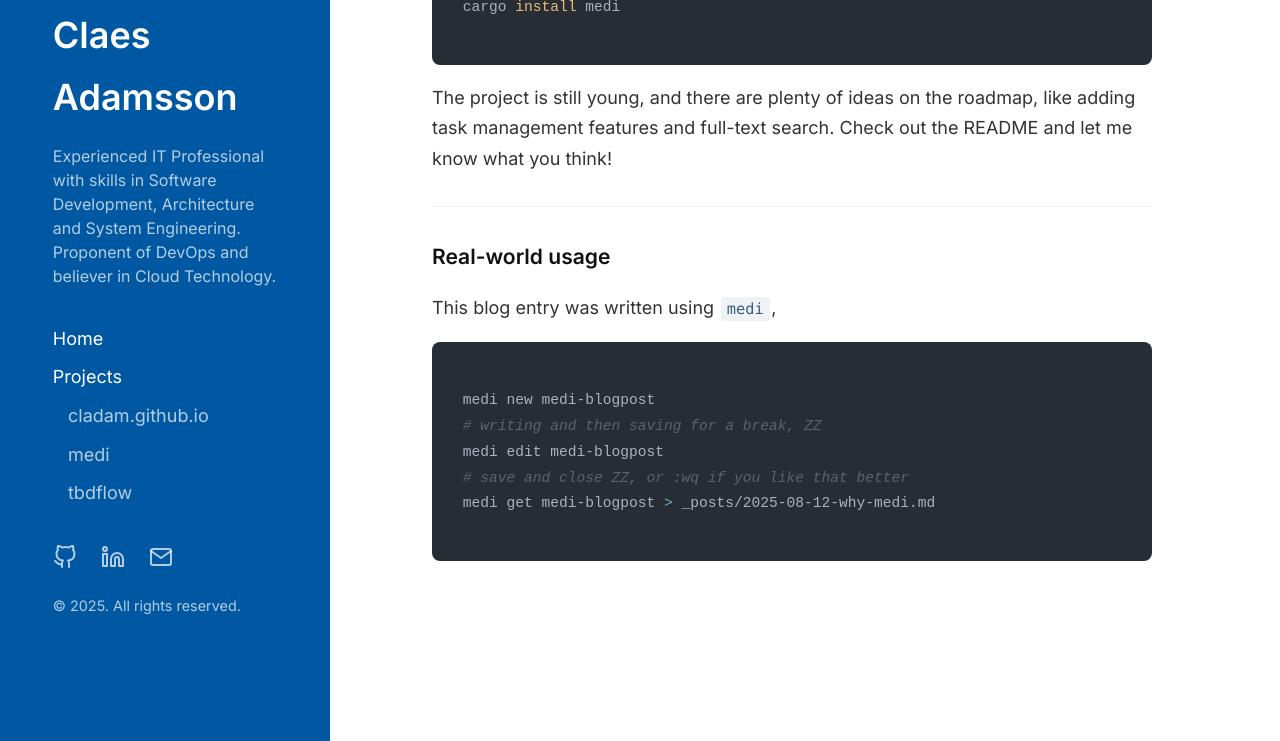
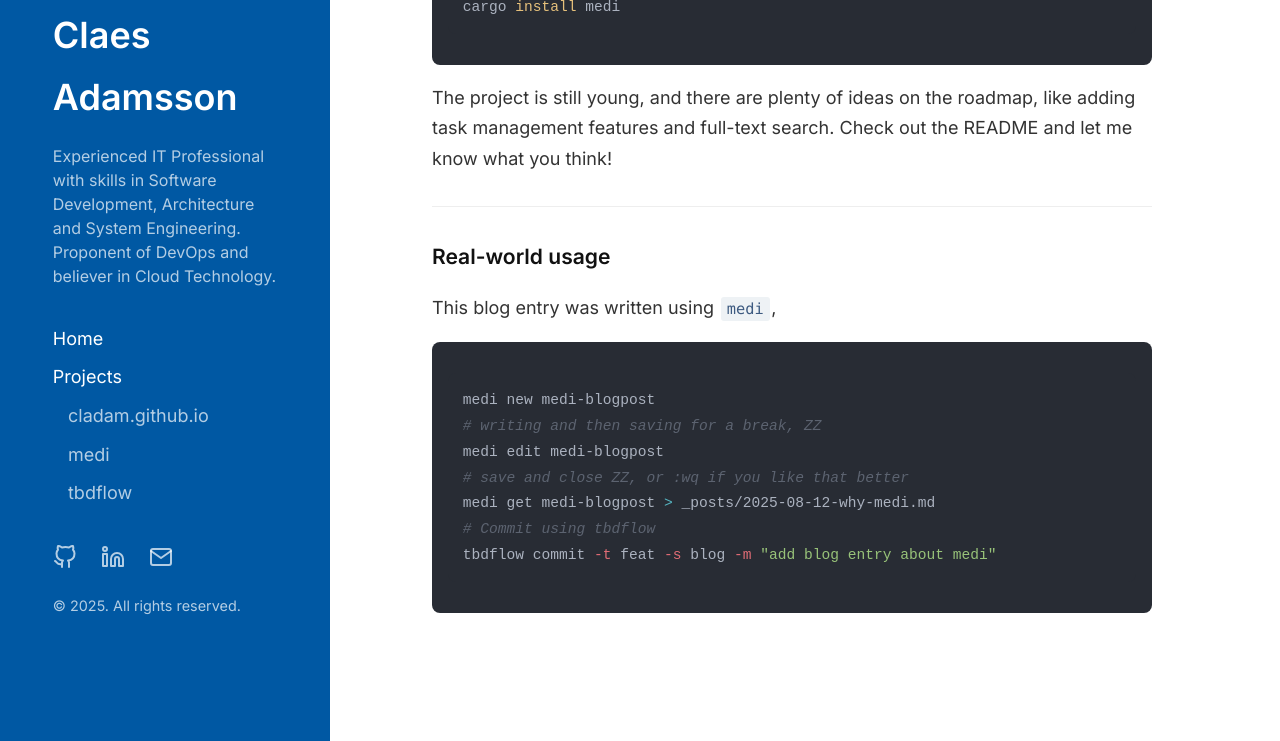
Before and after one commit to cladam/cladam.github.io, a Jekyll site: the page built from _posts/2025-08-12-why-medi.md, in a window 1280 px wide and 900 px high, scrolled down 2479 px, cut to the strip 159-900 px from the top of the window. Built offline with Jekyll 4.4.1, drawn with Linux system fonts in a browser that asks for light colours.

Commit message:
fix(blog): update 2025-08-12-why-medi.md

````diff
--- a/_posts/2025-08-12-why-medi.md
+++ b/_posts/2025-08-12-why-medi.md
@@ -85,4 +85,6 @@ medi new medi-blogpost
 medi edit medi-blogpost
 # save and close ZZ, or :wq if you like that better
 medi get medi-blogpost > _posts/2025-08-12-why-medi.md
+# Commit using tbdflow
+tbdflow commit -t feat -s blog -m "add blog entry about medi"
 ```
````
